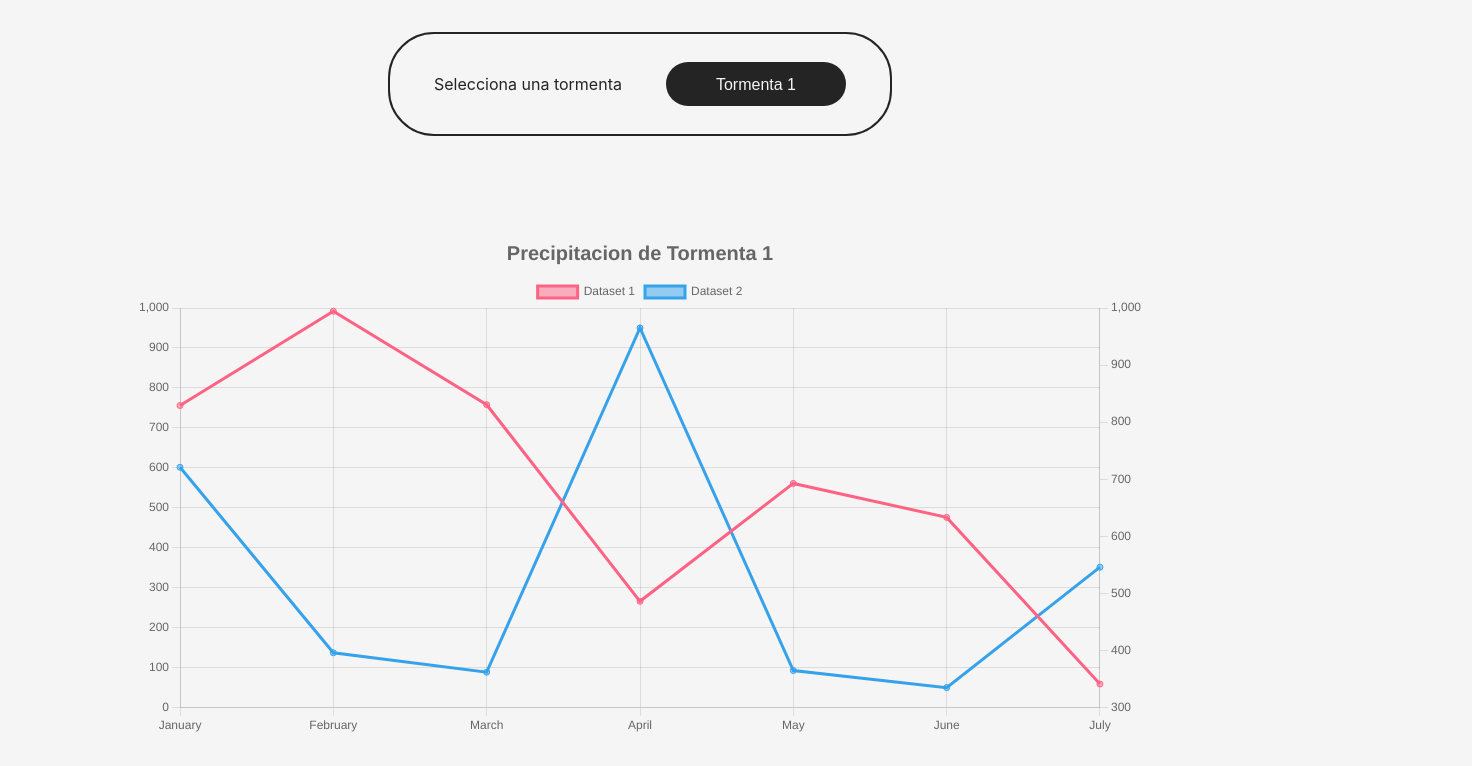
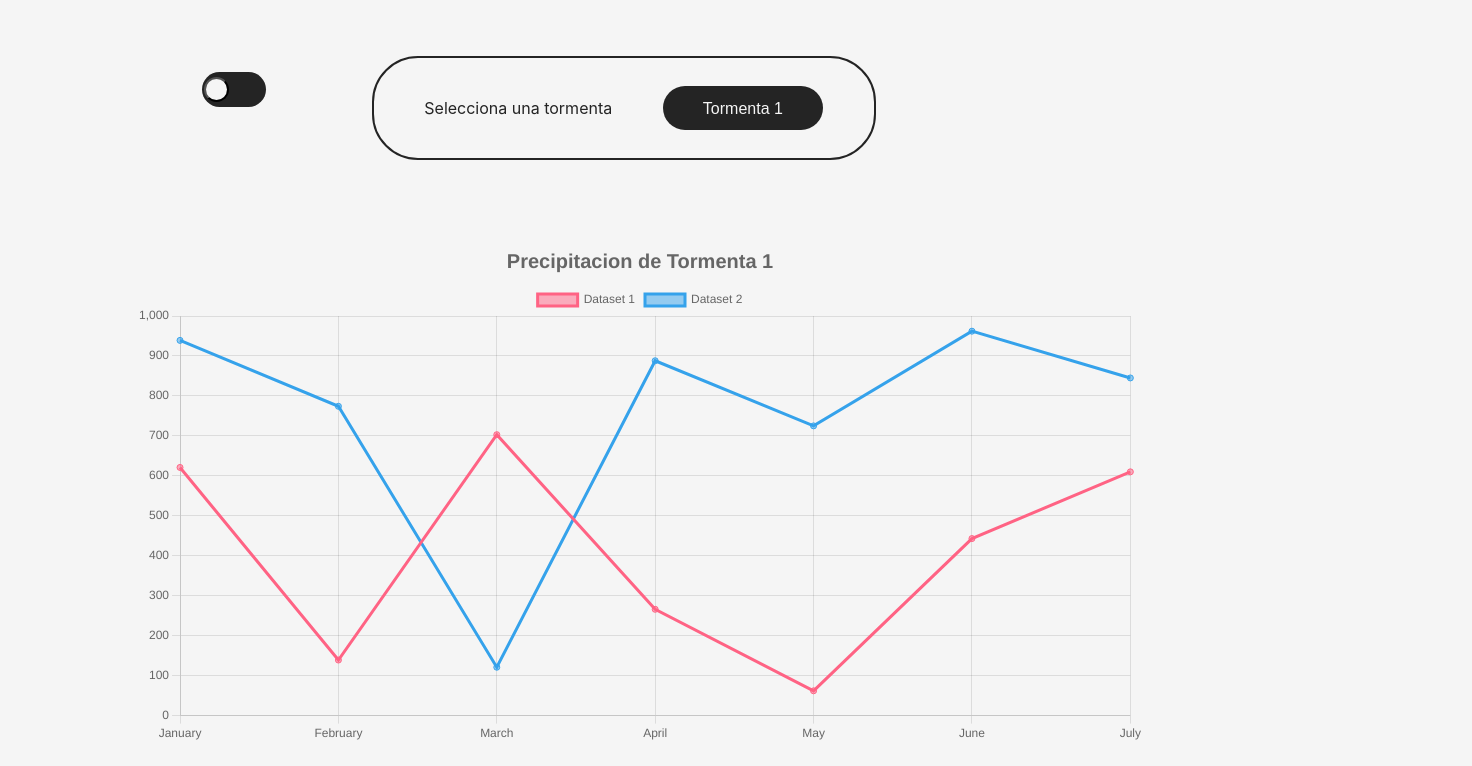
Before and after one commit to dienorseman/uaq-weather-react-app, a React (Vite) app: page / in a window 1280 px wide. Shown: the top 766 px of the page, 1472 px wide, since content can reach past the window. Built offline with nearby package versions, Linux system fonts and the light colour scheme.

Commit message:
Cambios en el css

```diff
--- a/src/App.jsx
+++ b/src/App.jsx
@@ -23,20 +23,32 @@ export const App = () => {
 
     return (
         <div className={Styles.app__container}>
-            <GraphMenu tormentas={tormentas} setTormenta={setTormenta} tormentaActual={tormenta}  />
-            <GraphComponent theme={theme} tormenta={tormenta} />
             <div
-                className={ theme === 'light' ? Styles.theme__button__container : Styles.theme__button__container__dark}
+                className={Styles.a__container}
+            >
+            <div
+                className={theme === 'light' ? Styles.theme__button__container : Styles.theme__button__container__dark}
             >
                 <button
                     // switch to index.css root variable
-                    className={ theme === 'light' ? Styles.theme__button : Styles.theme__button__dark }
+                    className={theme === 'light' ? Styles.theme__button : Styles.theme__button__dark}
                     onClick={() =>
                         setTheme(theme === 'light' ? 'dark' : 'light')
                     }
                 >
                 </button>
             </div>
+            </div>
+            <div
+                className = {Styles.selectTormenta__container}
+            >
+            <GraphMenu tormentas={tormentas} setTormenta={setTormenta} tormentaActual={tormenta} />
+            </div>
+            <div
+                className={Styles.graph__container}
+            >
+            <GraphComponent theme={theme} tormenta={tormenta} />
+            </div>
         </div>
     );
 };
--- a/src/App.module.css
+++ b/src/App.module.css
@@ -1,55 +1,54 @@
-.app__container {
-    position: relative;
-    /* border: 1px solid red; */
-    padding: 1rem;
-    margin: 1rem;
-    height: 800px;
-    width: 1600px;
-    overflow: auto;
-    display: flex;
-    flex-direction: column;
-    align-items: center;
-    justify-content: space-evenly;
+@media(min-width: 480px){
+    .app__container{
+        display: flex;
+        justify-content: center;
+        flex-wrap: wrap;
+    }
+
+    .selectTormenta__container{
+        flex-basis: calc(50% - 1rem);
+    }
 }
 
-.theme__button__container {
-    position: absolute;
-    bottom: 0;
-    right: 0;
+.graph__container{
+    margin-top: 5rem;
+}
+.selectTormenta__container{
+    margin-right: 8rem;
+}
+.theme__button__container   {
     display: flex;
     flex-direction: row;
     align-items: center;
-    justify-content: start;
     margin: 1rem;
     background-color: var(--secondary);
     border-radius: 32px;
-    padding: 1rem;
+    padding: 0.1rem;
     height: 32px;
-    width: 80px;
+    width: 60px;
     transition: all 0.5s ease-in-out;
 }
 
 .theme__button__container__dark {
-    position: absolute;
-    bottom: 0;
-    right: 0;
+    bottom: 46rem;
+    right: 79rem;
     display: flex;
     flex-direction: row;
     align-items: center;
     margin: 1rem;
     background-color: #6aff81;
     border-radius: 32px;
-    padding: 1rem;
+    padding: 0.1rem;
     height: 32px;
-    width: 80px;
+    width: 60px;
     transition: all 0.5s ease-in-out;
 }
 
 .theme__button {
     background-color: var(--primary);
     border-radius: 50%;
-    height: 50px;
-    width: 50px;
+    height: 25px;
+    width: 25px;
     transition: all 0.5s ease-in-out;
     cursor: pointer;
 }
@@ -58,8 +57,8 @@
     cursor: pointer;
     background-color: var(--primary);
     border-radius: 50%;
-    height: 50px;
-    width: 50px;
-    transform: translateX(1.8rem);
+    height: 25px;
+    width: 25px;
+    transform: translateX(2.2rem);
     transition: all 0.5s ease-in-out;
 }
--- a/src/components/Graph/GraphComponent.jsx
+++ b/src/components/Graph/GraphComponent.jsx
@@ -49,44 +49,16 @@ export const GraphComponent = ({ theme, tormenta = 'Tormenta 1' }) => {
                 ),
                 borderColor: 'rgb(53, 162, 235)',
                 backgroundColor: 'rgba(53, 162, 235, 0.5)',
-                yAxisID: 'y1',
+                yAxisID: 'y',
             },
         ],
     });
-
-    useEffect(() => {
-        setData({
-            labels,
-            datasets: [
-                {
-                    label: 'Dataset 1',
-                    data: labels.map(() =>
-                        // faker.datatype.number({ min: -1000, max: 1000 })
-                        Math.floor(Math.random() * 1000)
-                    ),
-                    borderColor: 'rgb(255, 99, 132)',
-                    backgroundColor: 'rgba(255, 99, 132, 0.5)',
-                    yAxisID: 'y',
-                },
-                {
-                    label: 'Dataset 2',
-                    data: labels.map(() =>
-                        // faker.datatype.number({ min: -1000, max: 1000 })
-                        Math.floor(Math.random() * 1000)
-                    ),
-                    borderColor: 'rgb(53, 162, 235)',
-                    backgroundColor: 'rgba(53, 162, 235, 0.5)',
-                    yAxisID: 'y1',
-                },
-            ],
-        });
-    }, [tormenta]);
 
     const options = {
         responsive: true,
         interaction: {
             mode: 'index',
-            intersect: false,
+            intersect: true,
         },
         stacked: false,
         plugins: {
@@ -124,20 +96,45 @@ export const GraphComponent = ({ theme, tormenta = 'Tormenta 1' }) => {
                     },
                 },
             },
-            y1: {
-                type: 'linear',
-                display: true,
-                position: 'right',
-                grid: {
-                    drawOnChartArea: false,
-                },
-            },
+
         },
     };
 
-    return (
-        <div className={Styles.graph__container}>
-            <Line data={data} options={options} />
-        </div>
-    );
+
+
+    useEffect(() => {
+        setData({
+            labels,
+            datasets: [
+                {
+                    label: 'Dataset 1',
+                    data: labels.map(() =>
+                        // faker.datatype.number({ min: -1000, max: 1000 })
+                        Math.floor(Math.random() * 1000)
+                    ),
+                    borderColor: 'rgb(255, 99, 132)',
+                    backgroundColor: 'rgba(255, 99, 132, 0.5)',
+                    yAxisID: 'y',
+                },
+                {
+                    label: 'Dataset 2',
+                    data: labels.map(() =>
+                        // faker.datatype.number({ min: -1000, max: 1000 })
+                        Math.floor(Math.random() * 1000)
+                    ),
+                    borderColor: 'rgb(53, 162, 235)',
+                    backgroundColor: 'rgba(53, 162, 235, 0.5)',
+                    yAxisID: 'y',
+                },
+            ],
+        });
+
+    }, [tormenta]);
+
+
+return (
+    <div className={Styles.graph__container}>
+        <Line data={data} options={options} />
+    </div>
+);
 };
--- a/src/components/Menu/GraphMenu.module.css
+++ b/src/components/Menu/GraphMenu.module.css
@@ -6,17 +6,26 @@
     display: flex;
     align-items: center;
     justify-content: space-evenly;
+    margin: auto;
 }
 
 .menu__container select {
+    border-radius: 24px;
     appearance: none;
-
-    width: 180px;
+    width: 10rem;
     height: 44px;
-    border-radius: 46px;
-    border: none;
+    border: 1rem var(--secondary);
+    cursor: pointer;
     background-color: var(--secondary);
     color: var(--primary);
     font-size: 1rem;
     text-align: center;
 }
+.menu__container option{
+    font-size: 1rem;
+    border: 1px solid red !important;
+}
+
+.menu__container select option:hover{
+    cursor: pointer;
+}
--- a/src/main.jsx
+++ b/src/main.jsx
@@ -5,7 +5,7 @@ import { App } from './App';
 import './index.css';
 
 ReactDOM.createRoot(document.getElementById('root')).render(
-    <React.StrictMode>
+    // <React.StrictMode>
         <App />
-    </React.StrictMode>
+    /* </React.StrictMode> */
 );
```
Also changed, not shown: src/index.css (line endings or trailing spaces), 2 other files (tests, documents, lock files or other folders).
